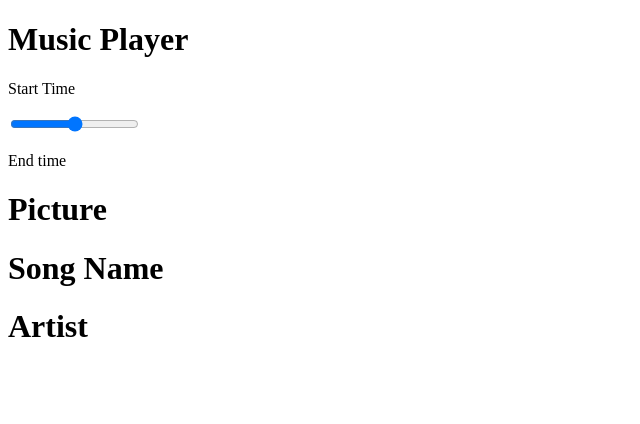
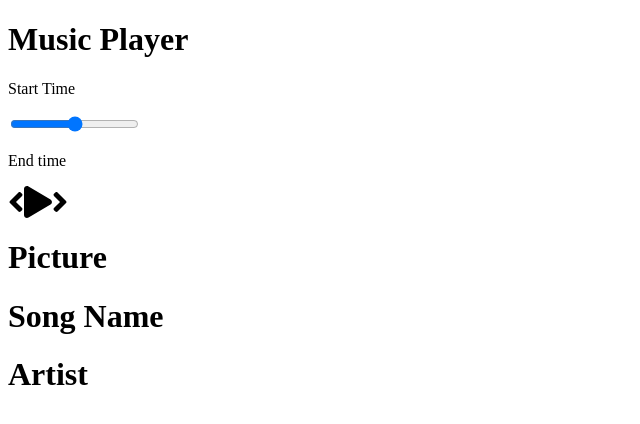
Before and after one commit to Beekasha/music-player-de, a React (Create React App) app: page / in a window 1280 px wide. Shown: the top 424 px of the page, without its empty margins (0-640 px from the left). Built offline with nearby package versions, Linux system fonts and the light colour scheme.

Commit message:
add player navigation buttons

```diff
--- a/package.json
+++ b/package.json
@@ -5,6 +5,7 @@
   "dependencies": {
     "@fortawesome/fontawesome-svg-core": "^1.2.32",
     "@fortawesome/free-solid-svg-icons": "^5.15.1",
+    "@fortawesome/react-fontawesome": "^0.1.12",
     "@testing-library/jest-dom": "^5.11.4",
     "@testing-library/react": "^11.1.0",
     "@testing-library/user-event": "^12.1.10",
--- a/src/components/Player.js
+++ b/src/components/Player.js
@@ -1,4 +1,10 @@
 import React from "react";
+import { FontAwesomeIcon } from '@fortawesome/react-fontawesome';
+import {
+    faPlay,
+    faAngleLeft,
+    faAngleRight
+} from '@fortawesome/free-solid-svg-icons';
 
 const Player = () => {
     return (
@@ -9,7 +15,9 @@
                 <p>End time</p>
             </div>
             <div className="play-control">
-
+                <FontAwesomeIcon className="skip-back" icon={faAngleLeft} size="2x" />
+                <FontAwesomeIcon className="play" icon={faPlay} size="2x" />
+                <FontAwesomeIcon className="skip-forward" icon={faAngleRight} size="2x" />
             </div>
         </div>
     )
```
Also changed, not shown: 1 other file (tests, documents, lock files or other folders).
